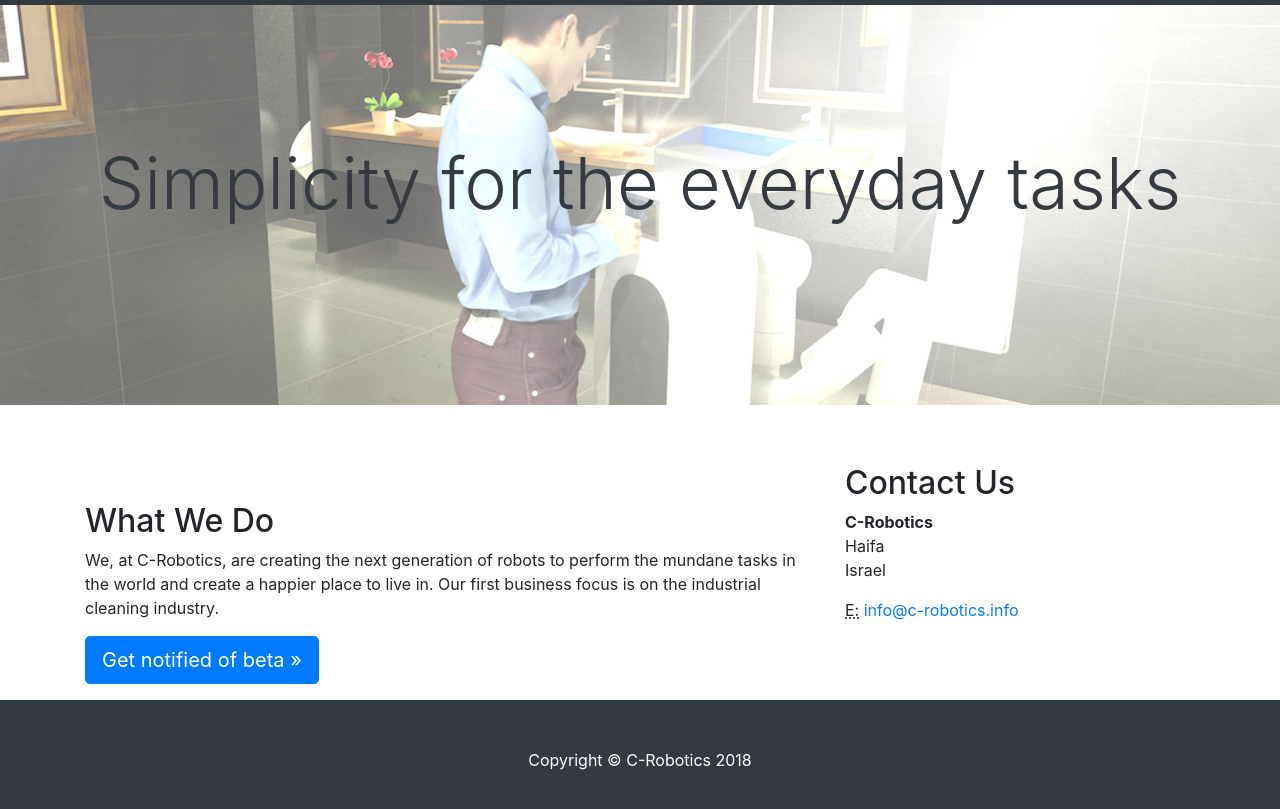
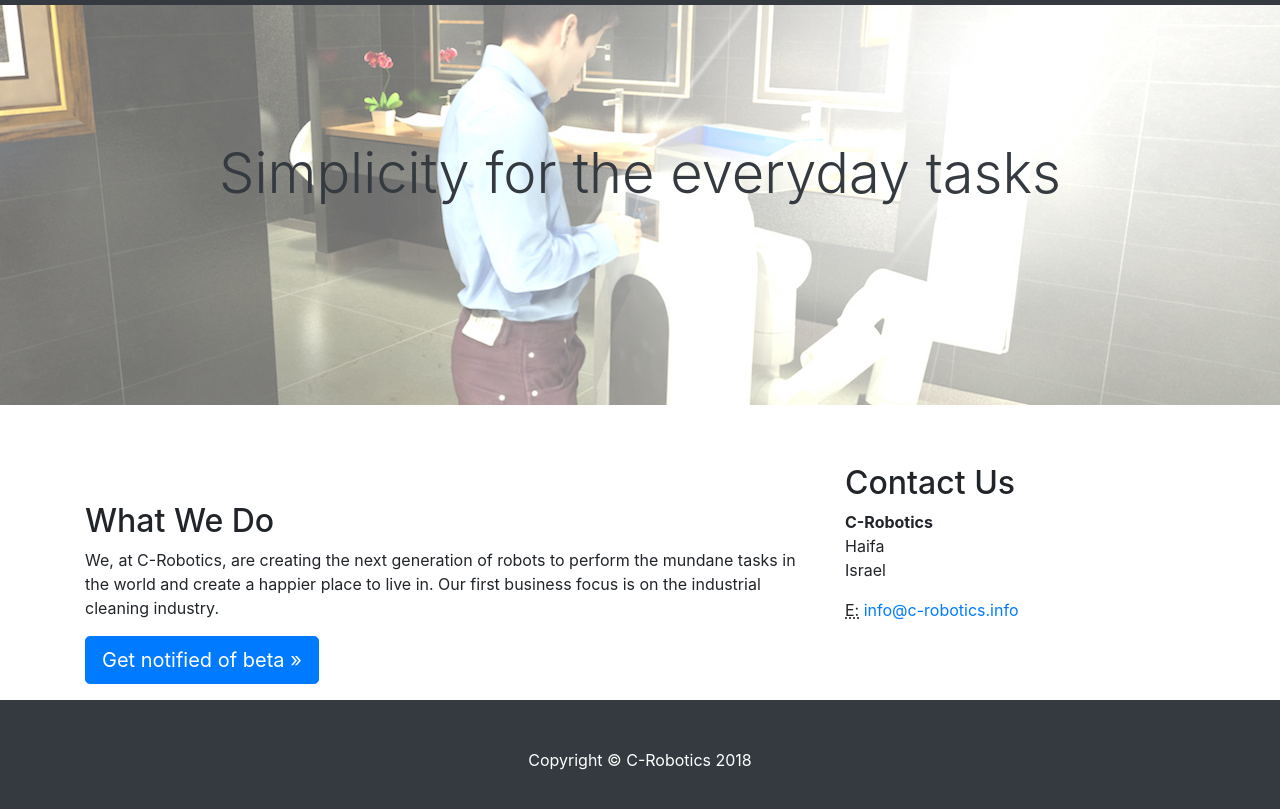
Before and after one commit to UD123/shaihi.github.io, a website: page index.html in a window 1280 px wide. Shown: the part 51-860 px from the top of the page. Drawn offline with Linux system fonts and the light colour scheme.

Commit message:
reduced h1 size

```diff
--- a/index.html
+++ b/index.html
@@ -42,7 +42,7 @@
       <div class="container">
         <div class="row">
           <div class="col-lg-12">
-            <h1 class="display-3 text-center text-dark mt-4">Simplicity for the everyday tasks</h1>
+            <h1 class="display-4 text-center text-dark mt-4">Simplicity for the everyday tasks</h1>
           </div>
         </div>
       </div>
```
